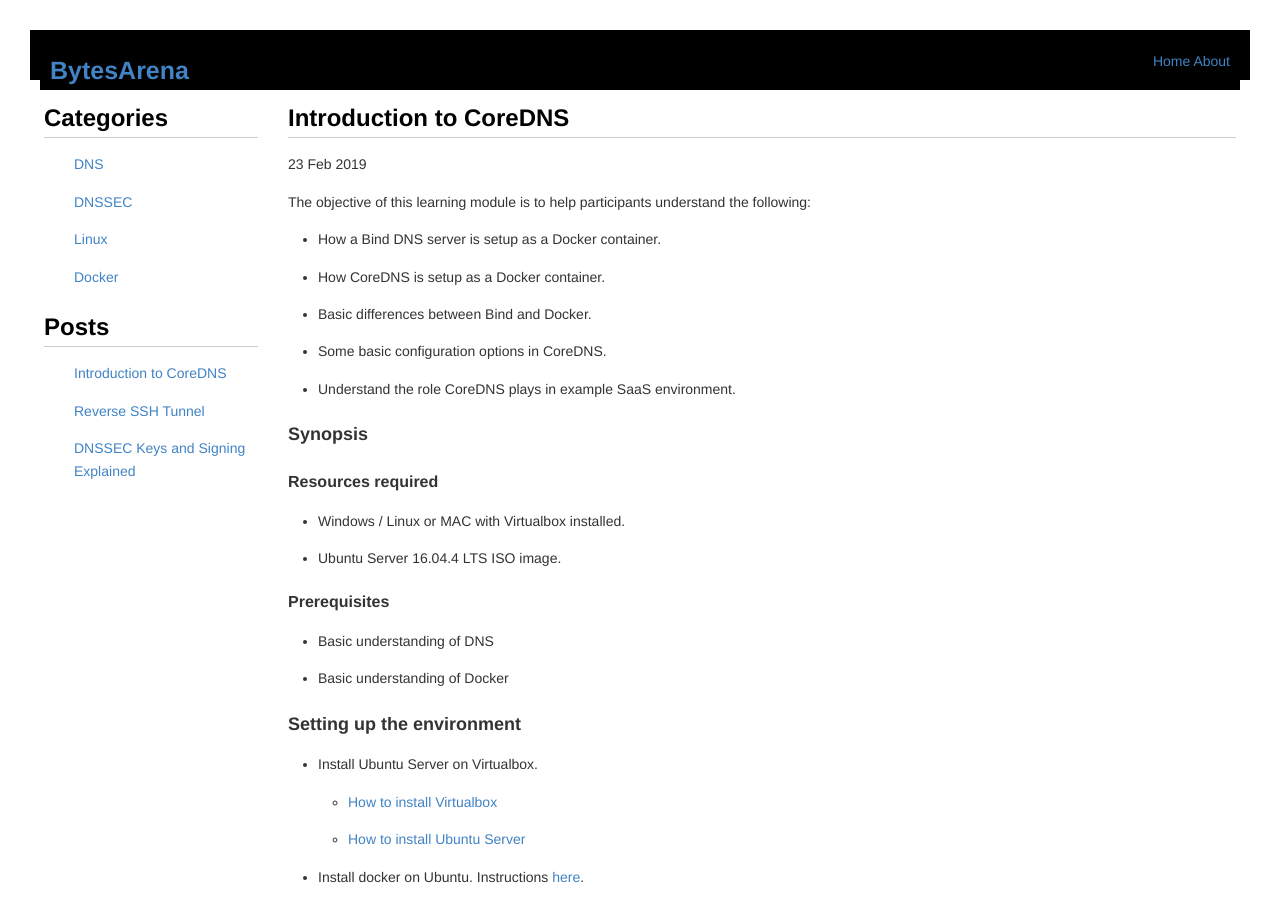
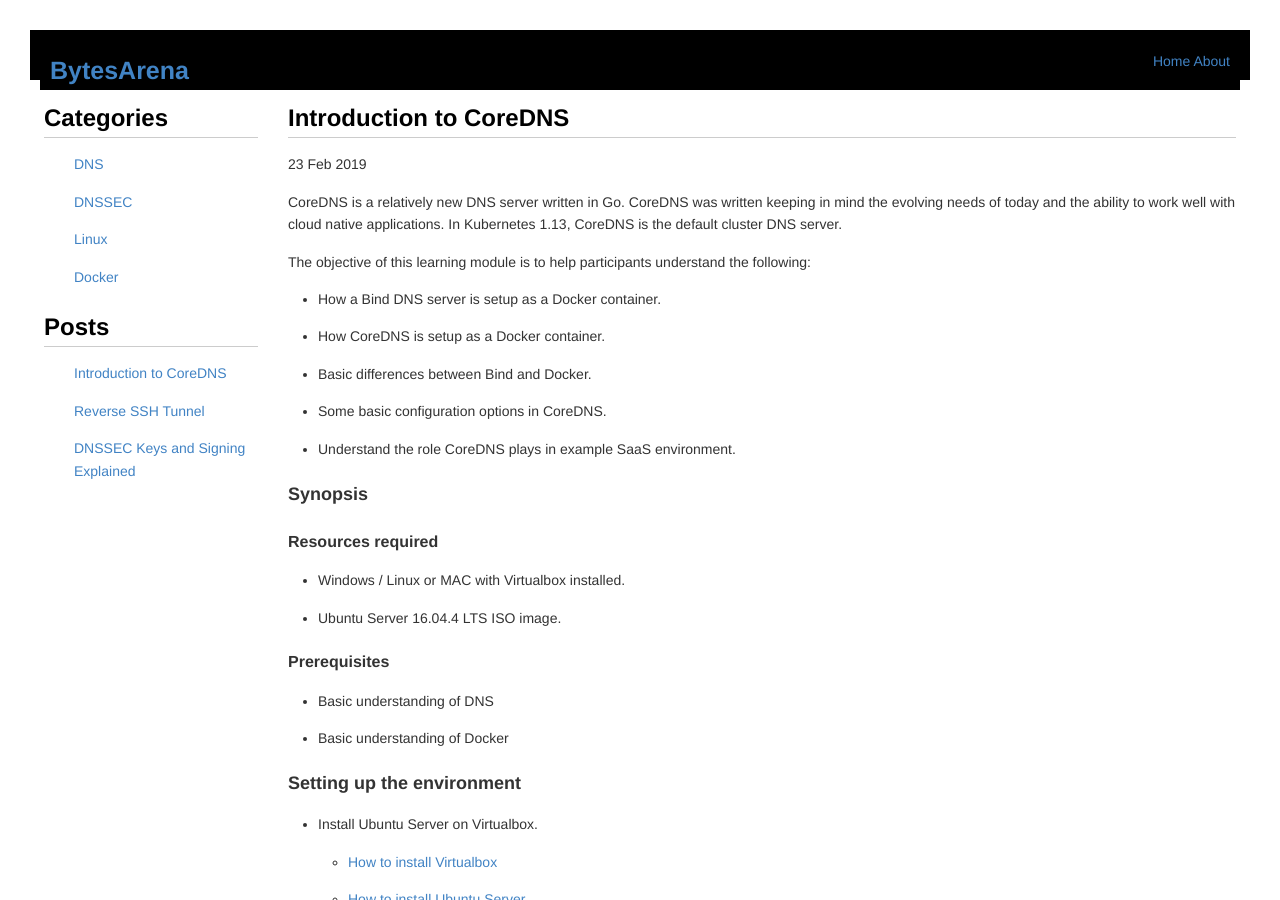
Before and after one commit to bytesarena/bytesarena.github.io, a Jekyll site: the page built from _posts/2019-02-23-introduction-to-coredns.md, in a window 1280 px wide and 900 px high. Built offline with Jekyll 4.4.1, drawn with Linux system fonts in a browser that asks for light colours.

Commit message:
Too lazy to type a real commit message

```diff
--- a/_posts/2019-02-23-introduction-to-coredns.md
+++ b/_posts/2019-02-23-introduction-to-coredns.md
@@ -3,6 +3,9 @@ layout: post
 title: Introduction to CoreDNS
 categories: [DNS, Docker]
 ---
+
+CoreDNS is a relatively new DNS server written in Go. CoreDNS was written keeping in mind the evolving needs of today and the ability to work well with cloud native applications.
+In Kubernetes 1.13, CoreDNS is the default cluster DNS server.
 
 The objective of this learning module is to help participants understand the following:
 
```
Also changed, not shown: 4 other files.
